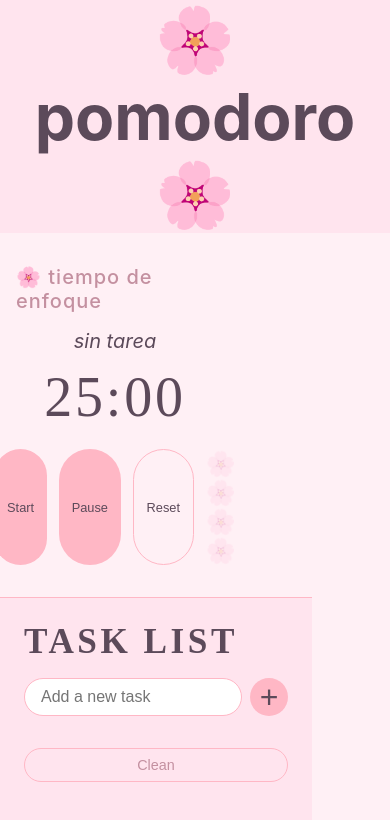
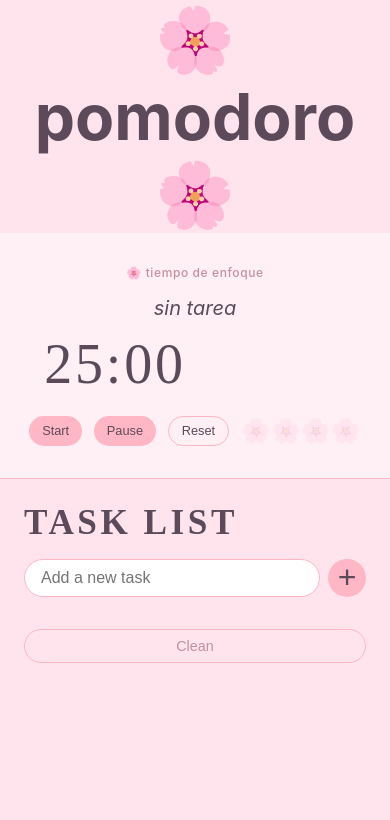
Before and after one commit to jacquelinjantman/TaskPomodoro, a React (Vite) app: page / in a window 390 px wide. Shown: the top 820 px of the page. Built offline with nearby package versions, Linux system fonts and the light colour scheme; a web font is replaced by a local one.

Commit message:
fix responsive

```diff
--- a/src/App.css
+++ b/src/App.css
@@ -195,23 +195,36 @@ body {
   background: #FFE4EE;
 }
 
-/* RESPONSIVE */
 @media (max-width: 600px) {
   .wrapper {
     flex-direction: column;
   }
 
-  .timer{
+  .timer {
     font-size: 3.5rem;
   }
 
-  .btn{
-    padding:0.4rem 0.8rem;
-    fontsize: 0.8rem;
+  .btn {
+    padding: 0.4rem 0.8rem;
+    font-size: 0.8rem;
+  }
+
+  .mode-label {
+    font-size: 0.75rem;
+    white-space: nowrap;
+    padding-right: 0;
+  }
+
+  .current-task {
+    padding-right: 0;
+  }
+
+  .controls {
+    padding-right: 0;
   }
 
   .task-card {
-    width: 80%;
+    width: 100%;
     min-width: unset;
     border-right: none;
     border-top: 1px solid #FFB7C5;
@@ -222,13 +235,14 @@ body {
     order: 1;
     padding: 2rem 1rem;
   }
+}
 
 
 
 .btn-clean {
   background: transparent;
-  color: #c490a0;
-  border: 1.5PX solid #FFB7C5;
+  color: #C490A0;
+  border: 1.5px solid #FFB7C5;
   border-radius: 50px;
   padding: 0.5rem 1.5rem;
   font-size: 0.9rem;
@@ -241,4 +255,3 @@ body {
   background: #ffe4ee;
 
 }
-}
```
